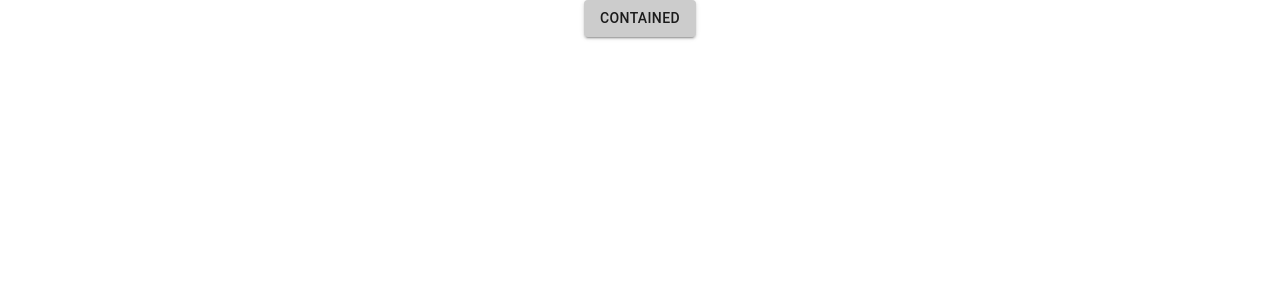
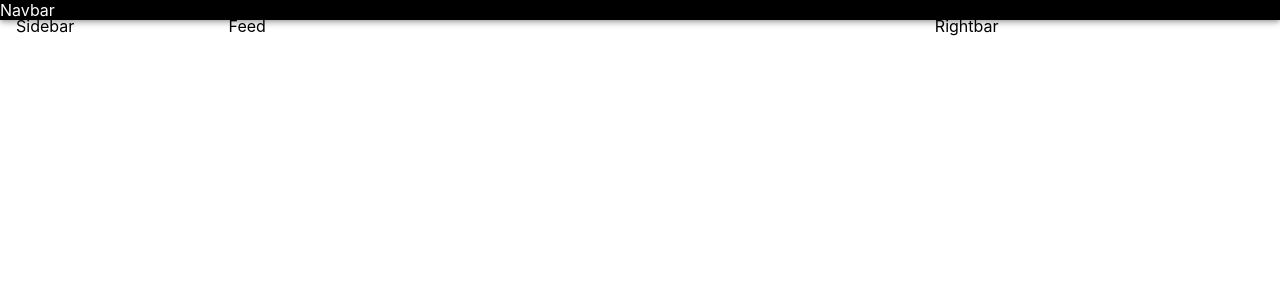
Before and after one commit to rky9/bolg, a React (Create React App) app in the folder app/: page / in a window 1280 px wide. Shown: the top 300 px of the page. Built offline with nearby package versions, Linux system fonts and the light colour scheme; the HTML template or start-up script is replaced by a standard one.

Commit message:
component added

```diff
--- a/app/src/App.css
+++ /dev/null
@@ -1,38 +0,0 @@
-.App {
-  text-align: center;
-}
-
-.App-logo {
-  height: 40vmin;
-  pointer-events: none;
-}
-
-@media (prefers-reduced-motion: no-preference) {
-  .App-logo {
-    animation: App-logo-spin infinite 20s linear;
-  }
-}
-
-.App-header {
-  background-color: #282c34;
-  min-height: 100vh;
-  display: flex;
-  flex-direction: column;
-  align-items: center;
-  justify-content: center;
-  font-size: calc(10px + 2vmin);
-  color: white;
-}
-
-.App-link {
-  color: #61dafb;
-}
-
-@keyframes App-logo-spin {
-  from {
-    transform: rotate(0deg);
-  }
-  to {
-    transform: rotate(360deg);
-  }
-}
--- a/app/src/App.js
+++ b/app/src/App.js
@@ -1,14 +1,19 @@
-import logo from "./logo.svg";
-import "./App.css";
-import { Button } from "@mui/material";
+import { Sidebar } from "./components/Sidebar";
+import { Feed } from "./components/Feed";
+import { Rightbar } from "./components/Rightbar";
+import { Box, Container, Stack } from "@mui/material";
+import { Navbar } from "./components/Navbar";
 
 function App() {
   return (
-    <div className="App">
-      <Button variant="contained" color="secondary">
-        Contained
-      </Button>
-    </div>
+    <Box>
+      <Navbar />
+      <Stack direction="row" spacing={2} justifyContent="space-between">
+        <Sidebar />
+        <Feed />
+        <Rightbar />
+      </Stack>
+    </Box>
   );
 }
 
--- /dev/null
+++ b/app/src/components/Feed.jsx
@@ -0,0 +1,10 @@
+import { Box } from "@mui/material";
+import React from "react";
+
+export const Feed = () => {
+  return (
+    <Box flex={4} p={2}>
+      Feed
+    </Box>
+  );
+};
--- /dev/null
+++ b/app/src/components/Navbar.jsx
@@ -0,0 +1,6 @@
+import { AppBar } from "@mui/material";
+import React from "react";
+
+export const Navbar = () => {
+  return <AppBar>Navbar</AppBar>;
+};
--- /dev/null
+++ b/app/src/components/Rightbar.jsx
@@ -0,0 +1,10 @@
+import { Box } from "@mui/material";
+import React from "react";
+
+export const Rightbar = () => {
+  return (
+    <Box flex={2} p={2} sx={{ display: { xs: "none", sm: "block" } }}>
+      Rightbar
+    </Box>
+  );
+};
--- /dev/null
+++ b/app/src/components/Sidebar.jsx
@@ -0,0 +1,10 @@
+import { Box } from "@mui/material";
+import React from "react";
+
+export const Sidebar = () => {
+  return (
+    <Box flex={1} p={2} sx={{ display: { xs: "none", sm: "block" } }}>
+      Sidebar
+    </Box>
+  );
+};
```
Also changed, not shown: 1 other file (tests, documents, lock files or other folders).
